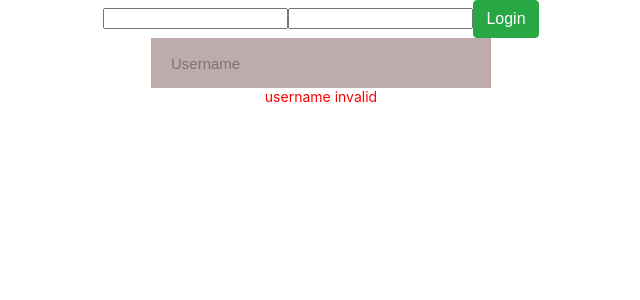
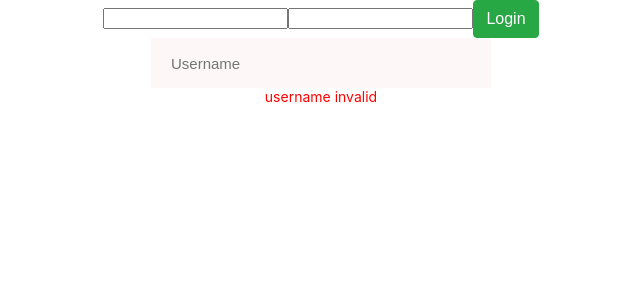
Before and after one commit to Bmirt/HRprogramm, a React (Create React App) app: page /Login in a window 1280 px wide. Shown: the top 300 px of the page, without its empty margins (319-959 px from the left). Built offline with nearby package versions, Linux system fonts and the light colour scheme.

Commit message:
inputs 2

```diff
--- a/src/components/UI/Input/Input.module.css
+++ b/src/components/UI/Input/Input.module.css
@@ -1,5 +1,5 @@
 .input{
-    background-color: rgb(190, 171, 171);
+    background-color: hsl(0, 60%, 98%);
     width: 300px;
     height: 20px;
     border: none;
```
